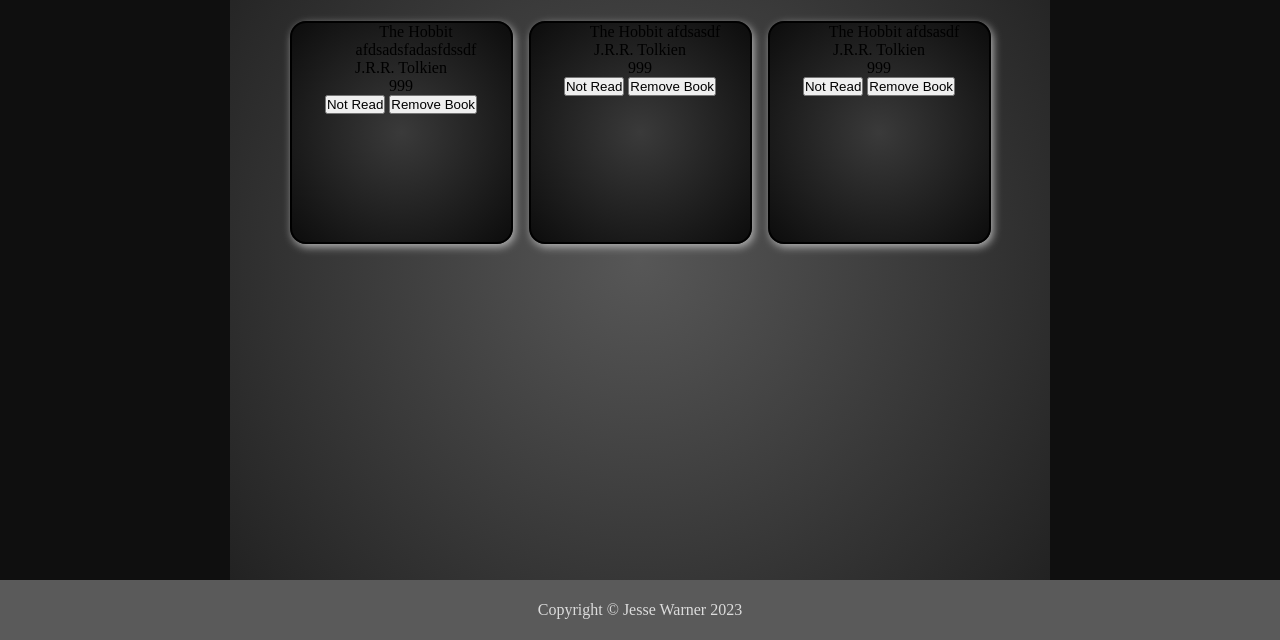
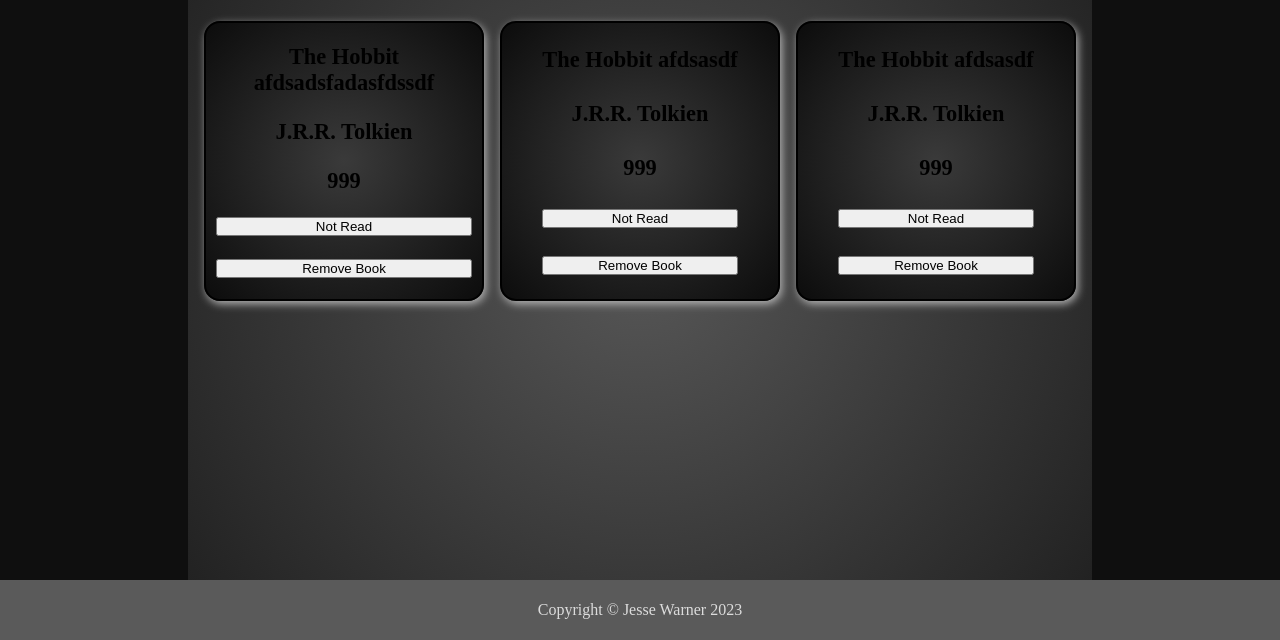
Before and after one commit to jessewwarner/odin-library, a plain HTML site: page index.html in a window 1280 px wide. Shown: the part 160-800 px from the top of the page. Drawn offline with Linux system fonts and the light colour scheme.

Commit message:
Adjust styles for book cards

```diff
--- a/css/style.css
+++ b/css/style.css
@@ -5,7 +5,7 @@
 }
 
 :root {
-    --book-width: 223px;
+    --book-width: 280px;
     --book-card-ctr-clr: rgb(58, 58, 58);
     --book-card-outer-clr: rgb(12, 12, 12);
     --book-card-shadow-clr: rgb(180,180,180);
@@ -35,7 +35,7 @@ body {
     color: var(--header-font-clr);
 }
 
-.title {
+.site-title {
     display: inline-flex;
     align-items: center;
     margin-left: 30px;
@@ -94,18 +94,24 @@ footer {
 .books-container {
     width: 90vw;
     min-width: 255px;
-    max-width: 820px;
+    max-width: 904px;
     padding: 24px 16px;
     margin: 0px auto;
 }
 
 .book-card {
+    display: grid;
+    justify-content: center;
+    align-content: space-around;
+    flex-shrink: 0;
     width: var(--book-width);
     height: var(--book-width);
     background: radial-gradient(circle, var(--book-card-ctr-clr), var(--book-card-outer-clr));
     border: 2px solid black;
     border-radius: 16px;
-    flex-shrink: 0;
+    padding: 10px;
+    font-size: 1.4rem;
+    font-weight: 600;
     box-shadow: 2px 3px 8px var(--book-card-shadow-clr);
 }
 
```
